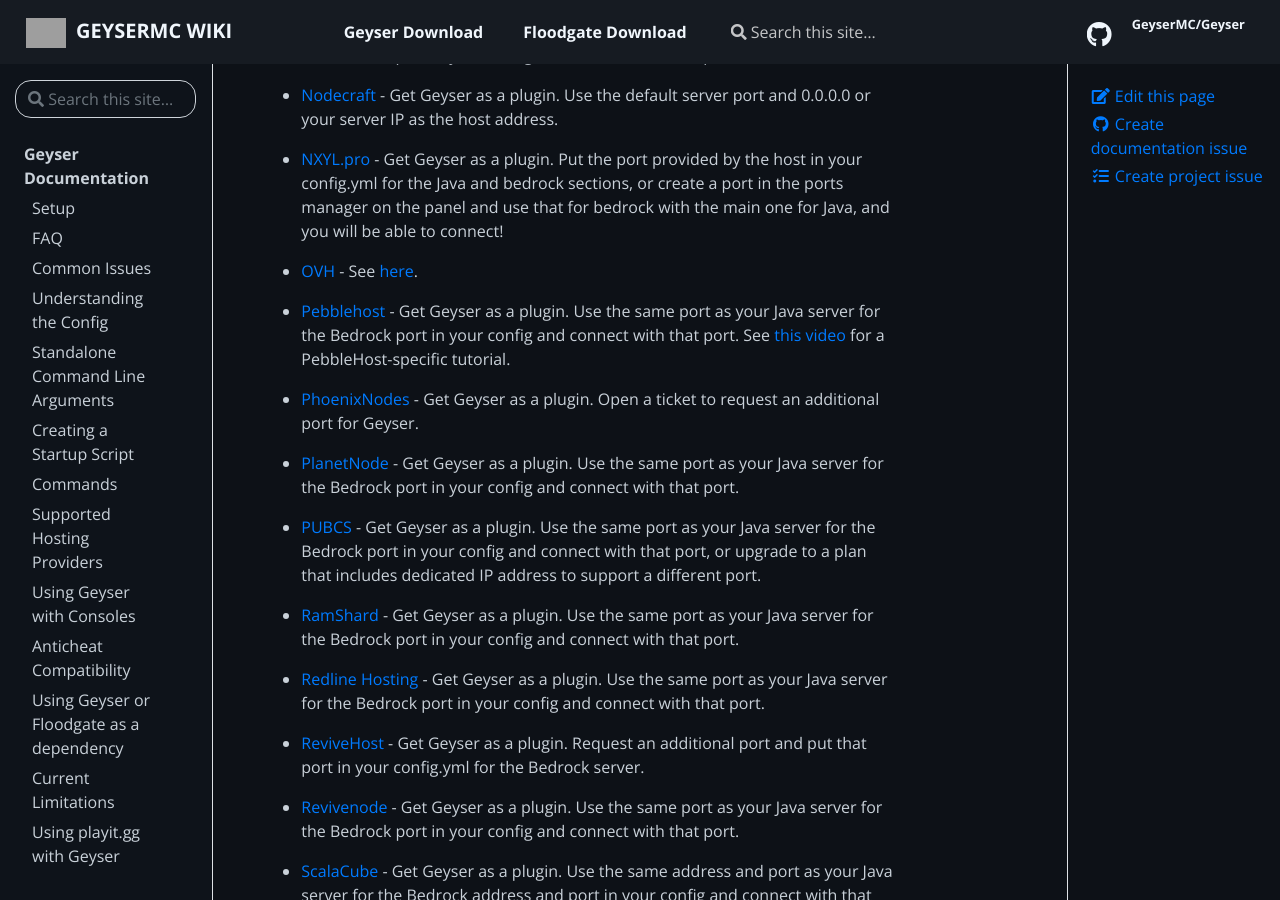
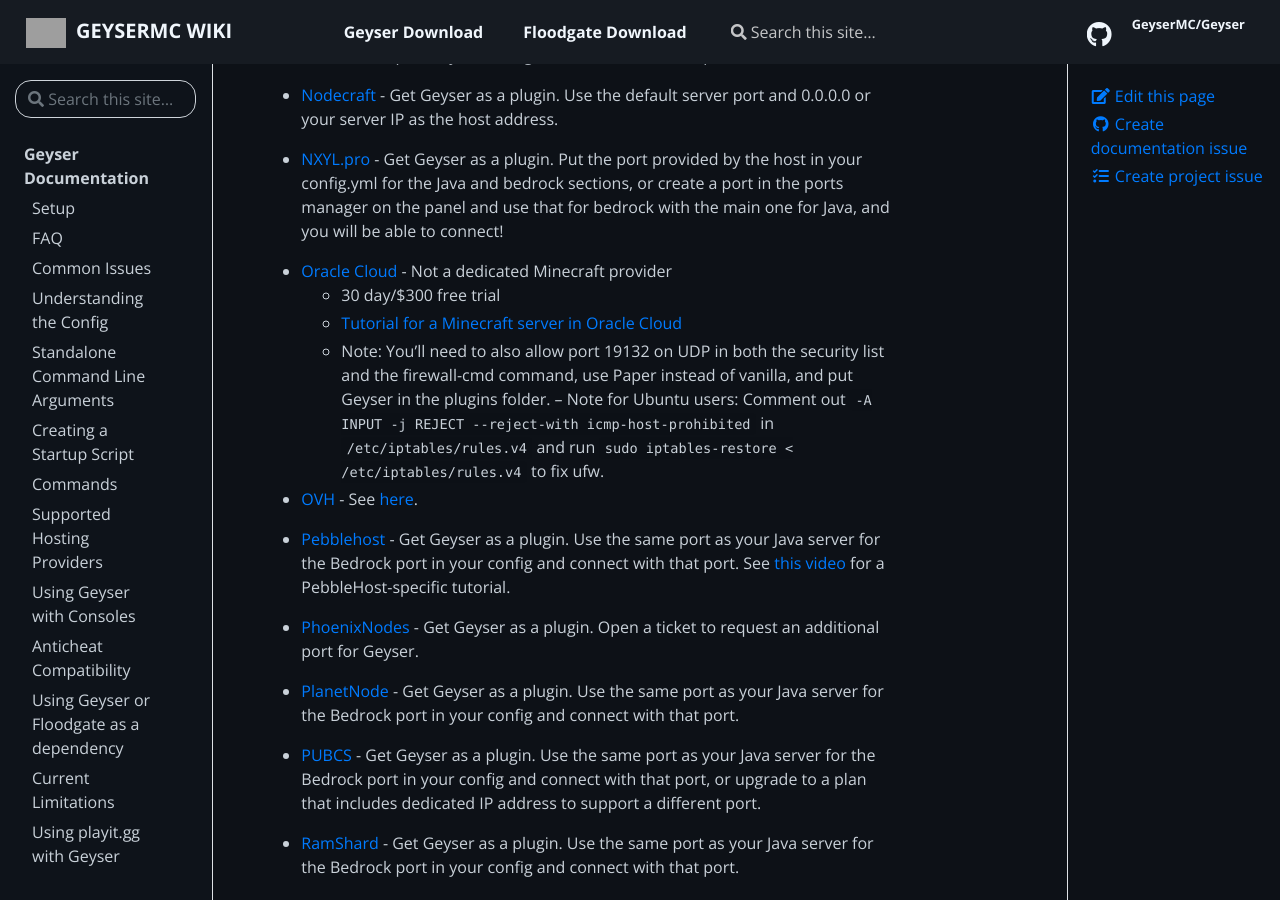
Before and after one commit to GeyserMC/GeyserWiki, a Jekyll site: the page built from _docs/geyser/supported-hosting-providers.md, in a window 1280 px wide and 900 px high, scrolled down 4782 px. Built offline with Jekyll 4.4.1, drawn with Linux system fonts in a browser that asks for light colours; grey boxes are pictures that could not be loaded.

Commit message:
Add Oracle Cloud to providers.json (#47)
* Add Oracle Cloud to providers.json

* Elaborate further on OCI port forwarding

* Add an extra note for fixing UFW on Ubuntu

```diff
--- a/_data/providers.json
+++ b/_data/providers.json
@@ -299,6 +299,11 @@
       "description": "Get Geyser as a plugin. Put the port provided by the host in your config.yml for the Java and bedrock sections, or create a port in the ports manager on the panel and use that for bedrock with the main one for Java, and you will be able to connect!"
     },
     {
+      "name": "Oracle Cloud",
+      "url": "https://www.oracle.com/cloud/",
+      "description": "Not a dedicated Minecraft provider\n  - 30 day/$300 free trial\n  - [Tutorial for a Minecraft server in Oracle Cloud](https://blogs.oracle.com/developers/post/how-to-set-up-and-run-a-really-powerful-free-minecraft-server-in-the-cloud)\n  - Note: You'll need to also allow port 19132 on UDP in both the security list and the firewall-cmd command, use Paper instead of vanilla, and put Geyser in the plugins folder.\n -- Note for Ubuntu users: Comment out `-A INPUT -j REJECT --reject-with icmp-host-prohibited` in `/etc/iptables/rules.v4` and run `sudo iptables-restore < /etc/iptables/rules.v4` to fix ufw."
+    },
+    {
       "name": "OVH",
       "url": "https://www.ovh.com/",
       "description": "See [here](https://wiki.geysermc.org/geyser/fixing-unable-to-connect-to-world/#issues-connecting-with-ovh-or-a-subsidiary)."
```
